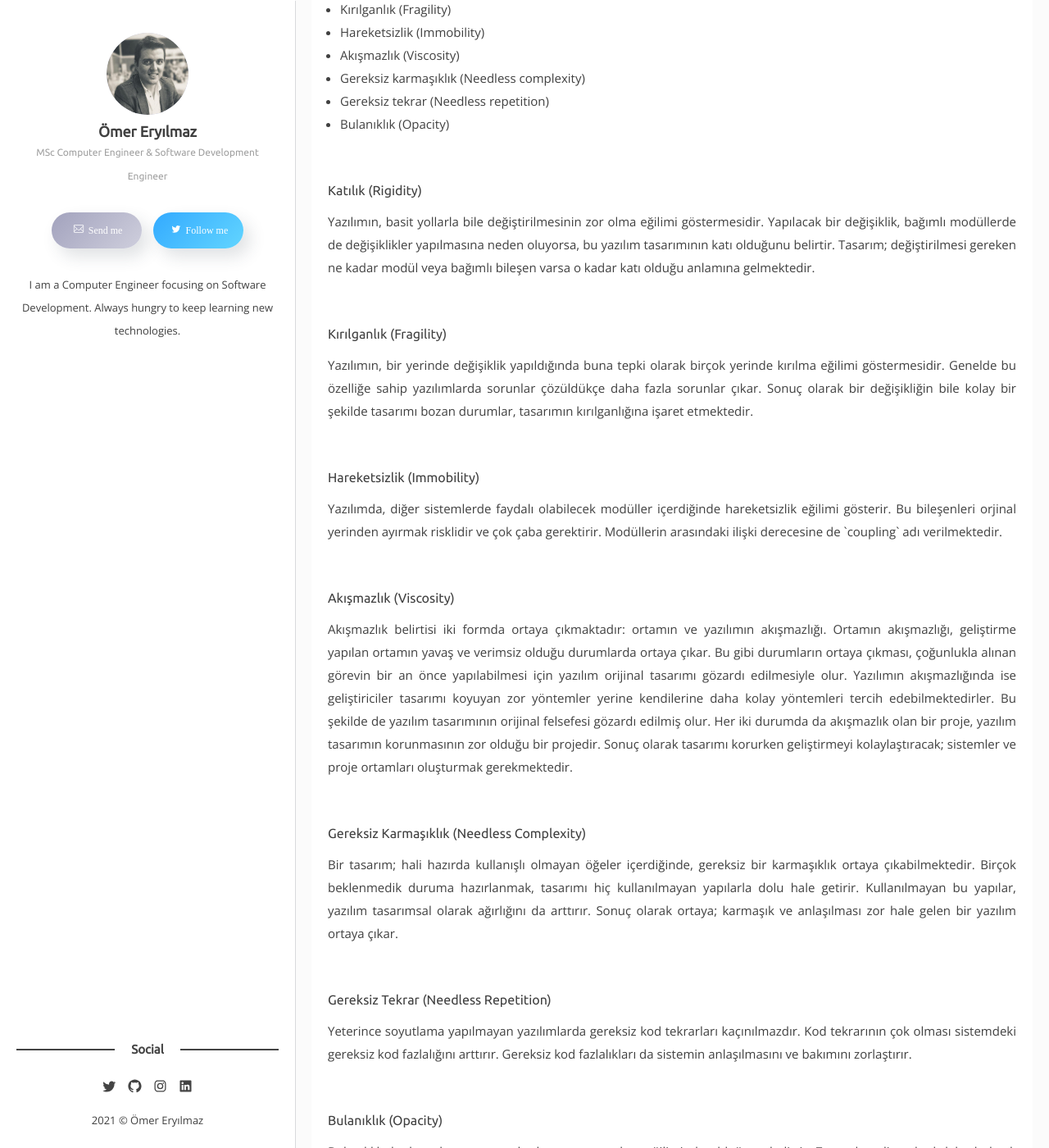
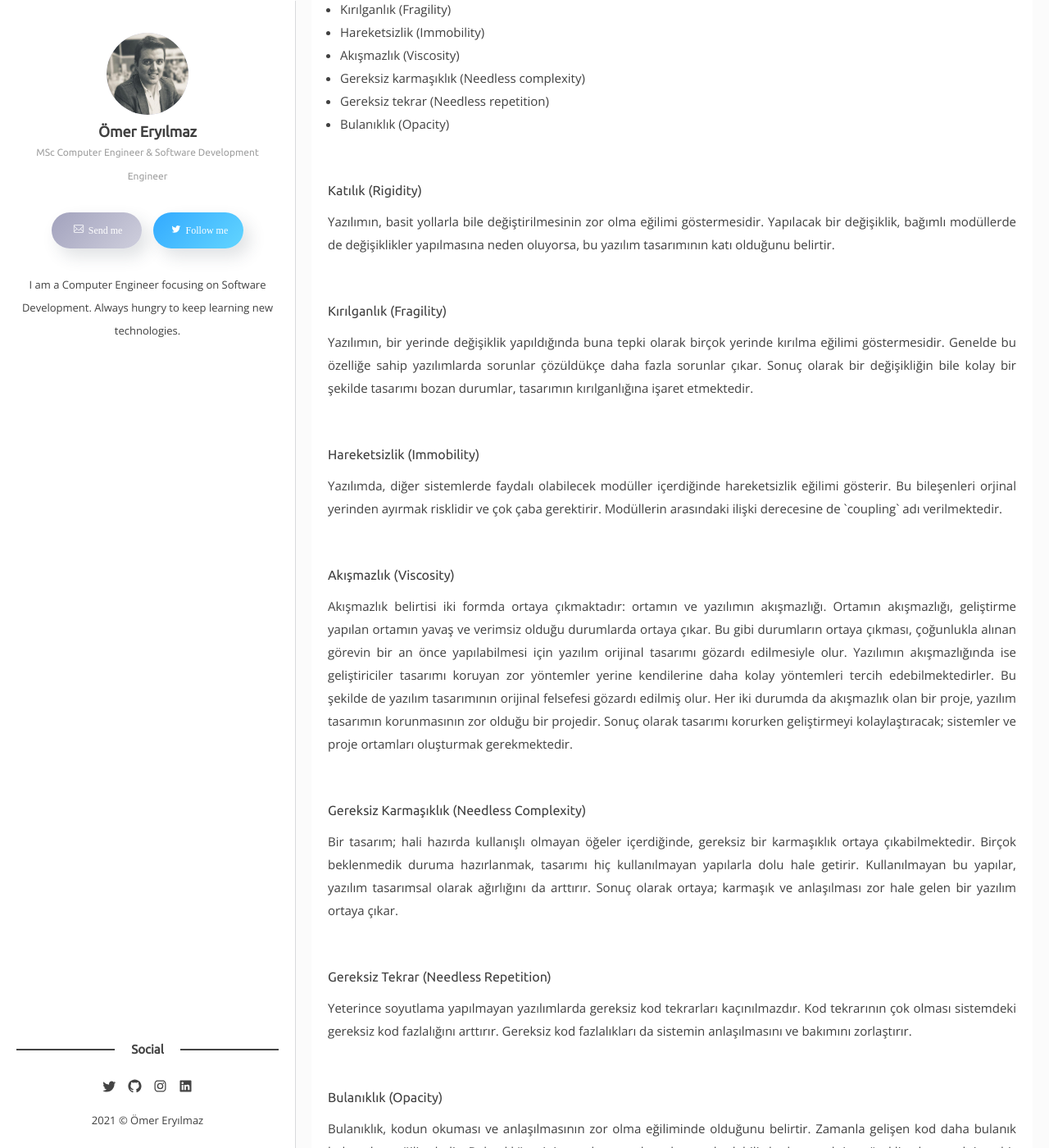
Before and after one commit to omereryilmaz/omereryilmaz.github.io, a Jekyll site: the page built from _posts/2021-08-04-curuyen-yazilim-tasarimi.md, in a window 1280 px wide and 1400 px high, scrolled down 1205 px. Shown: the whole window at 82% size. Built offline with Jekyll 4.4.1, drawn with Linux system fonts in a browser that asks for light colours; some web fonts are replaced; comment, search, counter and statistics services are not loaded.

Commit message:
Typo fixed

```diff
--- a/_posts/2021-08-04-curuyen-yazilim-tasarimi.md
+++ b/_posts/2021-08-04-curuyen-yazilim-tasarimi.md
@@ -39,7 +39,7 @@ Robert ve ark. [2006] göre, zayıf bir şekilde tasarlanmış yazılımların y
 
 ###### Katılık (Rigidity)
 <p style="text-align:justify;">
-Yazılımın, basit yollarla bile değiştirilmesinin zor olma eğilimi göstermesidir. Yapılacak bir değişiklik, bağımlı modüllerde de değişiklikler yapılmasına neden oluyorsa, bu yazılım tasarımının katı olduğunu belirtir. Tasarım; değiştirilmesi gereken ne kadar modül veya bağımlı bileşen varsa o kadar katı olduğu anlamına gelmektedir.
+Yazılımın, basit yollarla bile değiştirilmesinin zor olma eğilimi göstermesidir. Yapılacak bir değişiklik, bağımlı modüllerde de değişiklikler yapılmasına neden oluyorsa, bu yazılım tasarımının katı olduğunu belirtir.
 </p>
 &nbsp;
 
@@ -59,7 +59,7 @@ Yazılımda, diğer sistemlerde faydalı olabilecek modüller içerdiğinde hare
 
 ###### Akışmazlık (Viscosity)
 <p style="text-align:justify;">
-Akışmazlık belirtisi iki formda ortaya çıkmaktadır: ortamın ve yazılımın akışmazlığı. Ortamın akışmazlığı, geliştirme yapılan ortamın yavaş ve verimsiz olduğu durumlarda ortaya çıkar. Bu gibi durumların ortaya çıkması, çoğunlukla alınan görevin bir an önce yapılabilmesi için yazılım orijinal tasarımı gözardı edilmesiyle olur. Yazılımın akışmazlığında ise geliştiriciler tasarımı koyuyan zor yöntemler yerine kendilerine daha kolay yöntemleri tercih edebilmektedirler. Bu şekilde de yazılım tasarımının orijinal felsefesi gözardı edilmiş olur. Her iki durumda da akışmazlık olan bir proje, yazılım tasarımın korunmasının zor olduğu bir projedir. Sonuç olarak tasarımı korurken geliştirmeyi kolaylaştıracak; sistemler ve proje ortamları oluşturmak gerekmektedir.
+Akışmazlık belirtisi iki formda ortaya çıkmaktadır: ortamın ve yazılımın akışmazlığı. Ortamın akışmazlığı, geliştirme yapılan ortamın yavaş ve verimsiz olduğu durumlarda ortaya çıkar. Bu gibi durumların ortaya çıkması, çoğunlukla alınan görevin bir an önce yapılabilmesi için yazılım orijinal tasarımı gözardı edilmesiyle olur. Yazılımın akışmazlığında ise geliştiriciler tasarımı koruyan zor yöntemler yerine kendilerine daha kolay yöntemleri tercih edebilmektedirler. Bu şekilde de yazılım tasarımının orijinal felsefesi gözardı edilmiş olur. Her iki durumda da akışmazlık olan bir proje, yazılım tasarımın korunmasının zor olduğu bir projedir. Sonuç olarak tasarımı korurken geliştirmeyi kolaylaştıracak; sistemler ve proje ortamları oluşturmak gerekmektedir.
 </p>
 &nbsp;
 
--- a/index.html
+++ b/index.html
@@ -34,6 +34,6 @@ layout: home
 {% assign postCount = site.posts | size %}
 {% assign postsCovered = site.paginate | plus:offset %}
 {% if postsCovered < postCount %}
-  <button class="c-load-more c-btn c-btn--middle">Load more posts</button>
+  <button class="c-load-more c-btn c-btn--middle c-btn--round c-btn--shadow">Load more posts</button>
 {% endif %}
 {% include categories.html %}
```
Also changed, not shown: 10 other files.
